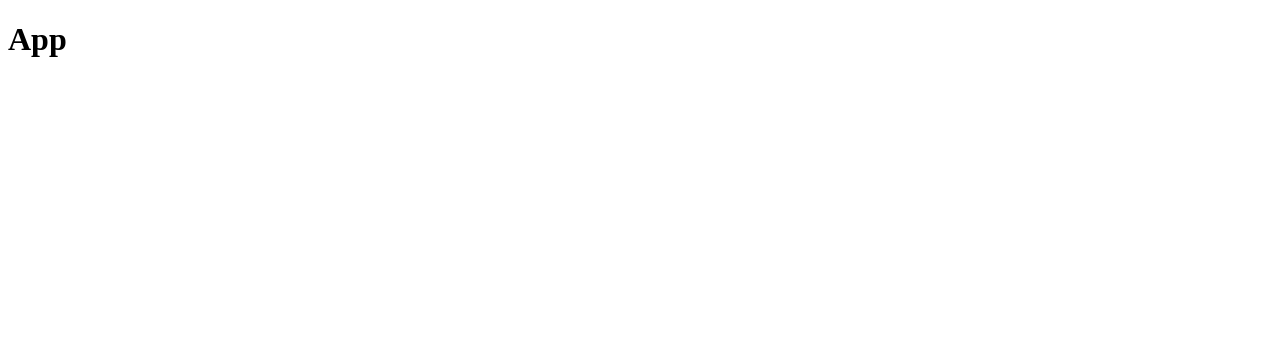
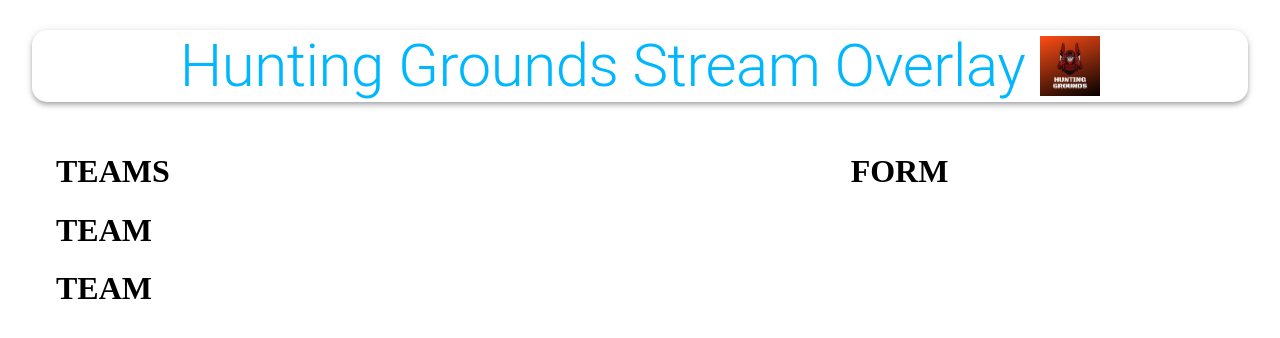
Before and after one commit to Hunting-Grounds/Hunting-Grounds-Stream-Overlay, a React (Vite) app in the folder client/: page / in a window 1280 px wide. Shown: the top 338 px of the page. Built offline with nearby package versions, Linux system fonts and the light colour scheme.

Commit message:
Test front end

```diff
--- a/client/src/App.js
+++ b/client/src/App.js
@@ -1,10 +1,37 @@
 import React from "react";
+import { Container, AppBar, Typography, Grow, Grid } from '@material-ui/core';
+
+// Components
+import Teams from './components/Teams/Teams';
+import Form from './components/Form/Form';
+
+// Styles
+import useStyles from './styles';
+
+// Images
+import huntingGrounds from './assets/HuntingGrounds.png'
 
 function App() {
+  const classes = useStyles();
   return (
-    <div>
-      <h1>App</h1>
-    </div>
+    <Container maxWidth='lg'>
+      <AppBar className={classes.appBar} position="static" color="inherit">
+        <Typography className={classes.heading} variant="h2" align="center">Hunting Grounds Stream Overlay</Typography>
+        <img className={classes.image} src={huntingGrounds} alt="hunting grounds" height="60" />
+      </AppBar>
+      <Grow in>
+        <Container>
+          <Grid container justify="space-between" alignItems="stretch" spacing={3}>
+            <Grid item xs={12} sm={7}>
+              <Teams />
+            </Grid>
+            <Grid item xs={12} sm={4}>
+              <Form />
+            </Grid>
+          </Grid>
+        </Container>
+      </Grow>
+    </Container>
   )
 }
 
--- /dev/null
+++ b/client/src/components/Form/Form.js
@@ -0,0 +1,15 @@
+import React from 'react';
+
+// Styles
+import useStyles from './styles';
+
+function Form() {
+    const classes = useStyles();
+    return (
+        <div>
+            <h1>FORM</h1>
+        </div>
+    )
+}
+
+export default Form
--- /dev/null
+++ b/client/src/components/Teams/Team/Team.js
@@ -0,0 +1,15 @@
+import React from 'react';
+
+// Styles
+import useStyles from './styles';
+
+function Form() {
+    const classes = useStyles();
+    return (
+        <div>
+            <h1>TEAM</h1>
+        </div>
+    )
+}
+
+export default Form
--- /dev/null
+++ b/client/src/components/Teams/Teams.js
@@ -0,0 +1,18 @@
+import React from 'react';
+import Team from './Team/Team';
+
+// Styles
+import useStyles from './styles';
+
+function Form() {
+    const classes = useStyles();
+    return (
+        <>
+            <h1>TEAMS</h1>
+            <Team />
+            <Team />
+        </>
+    )
+}
+
+export default Form
```
Also changed, not shown: client/src/assets/HuntingGrounds.png (added).
